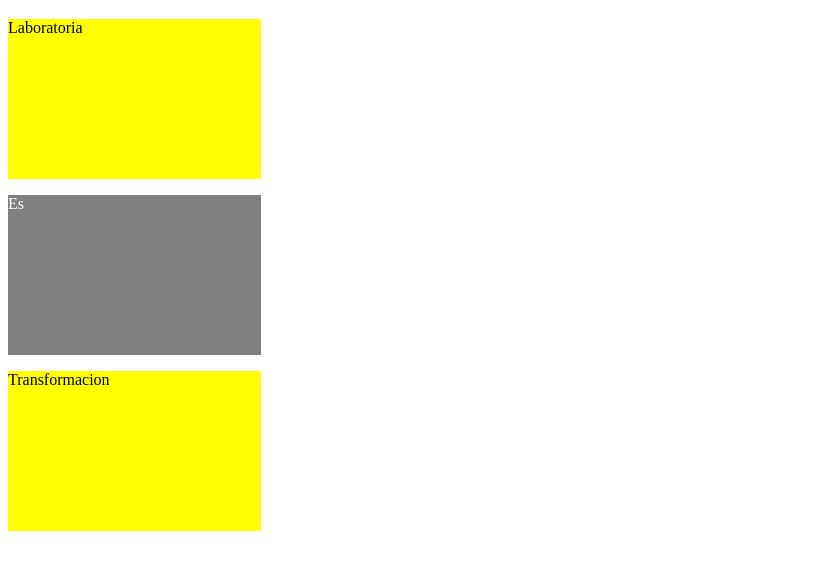
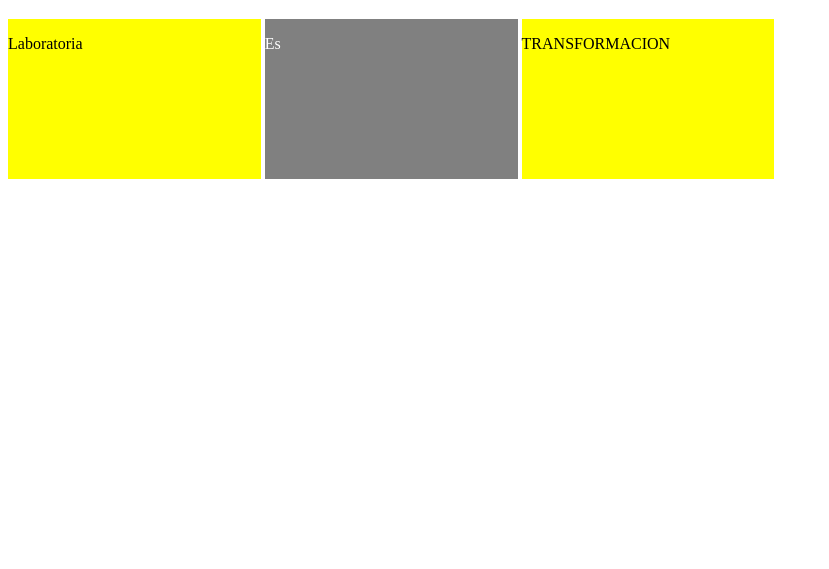
Before and after one commit to NAVY1985/banderas-laboratoria, a plain HTML site: page index.html in a window 1280 px wide. Shown: the part 61-630 px from the top of the page, without its empty margins (0-829 px from the left). Drawn offline with Linux system fonts and the light colour scheme.

Commit message:
inline-block

```diff
--- a/index.html
+++ b/index.html
@@ -15,7 +15,7 @@
       <p>Es</p>
     </div>
     <div class="bandera amarillo">
-      <p>Transformacion</p>
+      <p id="texto-mayusculas">Transformacion</p>
     </div>
   </body>
 </html>
--- a/style.css
+++ b/style.css
@@ -1,8 +1,8 @@
 .bandera{
-  display: block;
+  display: inline-block;
+  height: 20vh;
   width: 20%;
-  height: 20vh;
-}
+  }
 .amarillo{
   background-color: yellow;
   color: black;
```
